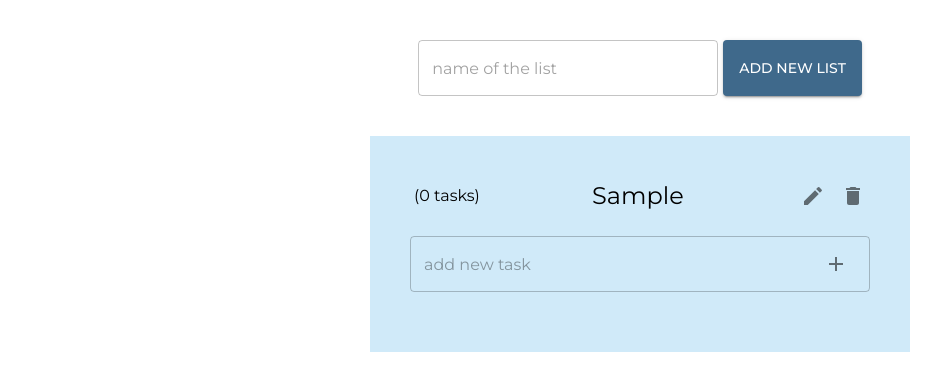
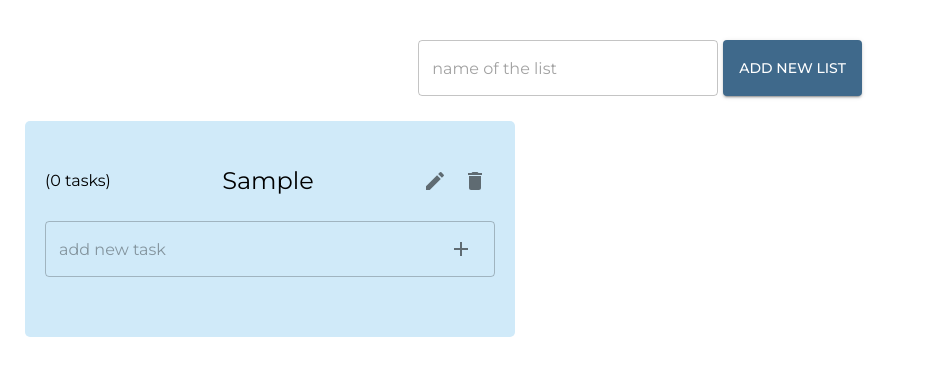
Before and after one commit to alina-laktionova/todolist, a React (Create React App) app: page / in a window 1280 px wide. Both pictures are taken after typing "Sample" into the empty fields and a click on the button "ADD NEW LIST". Shown: the top 390 px of the page, without its empty margins (0-948 px from the left). Built offline with nearby package versions, Linux system fonts and the light colour scheme.

Commit message:
fixed some bugs

```diff
--- a/src/App.tsx
+++ b/src/App.tsx
@@ -57,7 +57,7 @@ function App() {
             display: 'flex',
             justifyContent: 'center',
             alignItems: 'center',
-            padding: '40px 0 20px 0'
+            padding: '40px 0 20px 0',
         }}>
             <OutlinedInput
                 sx={{
@@ -91,16 +91,15 @@ function App() {
                      {...provided.droppableProps}
                      sx={{
                          display: 'flex',
-                         flexWrap: 'wrap',
-                         justifyContent: 'space-around',
+                         overflow: 'auto',
+                         marginX: '20px',
                      }}>
                     {todoLists.map((list: TodoListInterface, index: number) =>
                         <Draggable draggableId={list.id} index={index} key={list.id}>
                             {(provided: DraggableProvided) => (
                                 <Box ref={provided.innerRef}
                                      {...provided.draggableProps}
-                                     {...provided.dragHandleProps}
-                                     sx={{backgroundColor: '#d0eaf9', margin: '20px'}}>
+                                     {...provided.dragHandleProps}>
                                     <TodoList todos={list.todos} listId={list.id} name={list.name} key={list.id}/>
                                 </Box>
                             )}
--- a/src/components/TodoInput.tsx
+++ b/src/components/TodoInput.tsx
@@ -31,7 +31,6 @@ export default function TodoInput(props: Props) {
     }
 
     return <OutlinedInput
-        sx={{margin: '0 20px', width: '92%'}}
         value={todoText}
         onChange={handleChangeInput}
         onKeyDown={handleKeyPress}
--- a/src/components/TodoItem.tsx
+++ b/src/components/TodoItem.tsx
@@ -22,7 +22,7 @@ type Props = {
     listId: string
 }
 
-export default function TodoItem(props: Props) {
+export default React.memo(function TodoItem(props: Props) {
     const {todo, listId} = props
     const [editTodo, setEditTodo] = useState<boolean>(false)
     const [newText, setNewText] = useState<string>(todo.text)
@@ -38,7 +38,7 @@ export default function TodoItem(props: Props) {
     }
 
     function changeText(id: string, text: string) {
-        dispatch(changeTodoAction(listId, id, text))
+        if (text !== todo.text) dispatch(changeTodoAction(listId, id, text))
         setEditTodo(false)
     }
 
@@ -50,7 +50,7 @@ export default function TodoItem(props: Props) {
         <ListItem key={todo.id}
                   disablePadding
                   secondaryAction={
-                      <Box>
+                      <Box display={"flex"}>
                           {editTodo ?
                               <IconButton onClick={() => changeText(todo.id, newText)}>
                                   <DoneOutlineIcon/>
@@ -70,7 +70,7 @@ export default function TodoItem(props: Props) {
                         paddingRight: '105px'
                     }
                 }}>
-                <ListItemIcon>
+                <ListItemIcon sx={{minWidth: '45px'}}>
                     <Checkbox checked={todo.isDone}
                               onChange={() => changeStatus(todo.id, !todo.isDone)}/>
                 </ListItemIcon>
@@ -78,11 +78,12 @@ export default function TodoItem(props: Props) {
                     editTodo ?
                         <Input defaultValue={todo.text} fullWidth
                                onChange={handleChangeInput}/> :
-                        <Typography sx={{textDecoration: todo.isDone ? 'line-through' : 'none'}}>
+                        <Typography overflow={'hidden'}
+                                    sx={{textDecoration: todo.isDone ? 'line-through' : 'none'}}>
                             {todo.text}
                         </Typography>
                 }/>
             </ListItemButton>
         </ListItem>
     </List>
-}
+})
--- a/src/components/TodoList.tsx
+++ b/src/components/TodoList.tsx
@@ -23,7 +23,7 @@ type Props = {
     todos: TodoItemInterface[]
 }
 
-export default function TodoList(props: Props) {
+export default React.memo(function TodoList(props: Props) {
     const dispatch = useDispatch()
 
     const {todos, listId, name} = props
@@ -31,7 +31,7 @@ export default function TodoList(props: Props) {
     const [editName, setEditName] = useState<boolean>(false)
 
     function changeName(id: string, name: string) {
-        dispatch(renameListAction(id, name))
+        if(name !== listName) dispatch(renameListAction(id, name))
         setEditName(false)
     }
 
@@ -46,22 +46,22 @@ export default function TodoList(props: Props) {
     return <Box sx={{
         display: 'flex',
         flexDirection: 'column',
-        maxWidth: '1000px',
-        width: '500px',
+        width: '450px',
         padding: '20px',
-        borderRadius: '10px'
+        borderRadius: '5px',
+        backgroundColor: '#d0eaf9',
+        margin: '5px'
     }}>
         <Box sx={{
             display: 'flex',
             justifyContent: 'space-between',
             alignItems: 'center',
-            margin: '0 17px 0 24px',
             height: '80px'
         }}>
             <Typography variant={'subtitle1'}
                         textAlign={'left'}
                         marginY={'20px'}
-                        width={'15%'}>
+                        width={'80px'}>
                 ({todos.length} {todos.length === 1 ? 'task' : 'tasks'})
             </Typography>
             {editName ?
@@ -75,11 +75,13 @@ export default function TodoList(props: Props) {
                        onChange={handleChangeInput}/> :
                 <Typography variant={'h5'}
                             textAlign={'center'}
-                            marginY={'20px'}>
+                            marginY={'20px'}
+                            overflow={'hidden'}
+                            width={'310px'}>
                     {listName}
                 </Typography>
             }
-            <Box>
+            <Box display={"flex"}>
                 {editName ?
                     <IconButton onClick={() => changeName(listId, listName)}>
                         <DoneOutlineIcon/>
@@ -101,7 +103,7 @@ export default function TodoList(props: Props) {
                 <Box ref={provided.innerRef}
                      {...provided.droppableProps}
                      sx={{
-                         margin: '20px',
+                         marginY: '20px',
                          background: snapshot.isDraggingOver
                              ? "#97d1f0"
                              : "#c0e4f7",
@@ -123,4 +125,4 @@ export default function TodoList(props: Props) {
         </Droppable>
 
     </Box>
-}
+})
```
